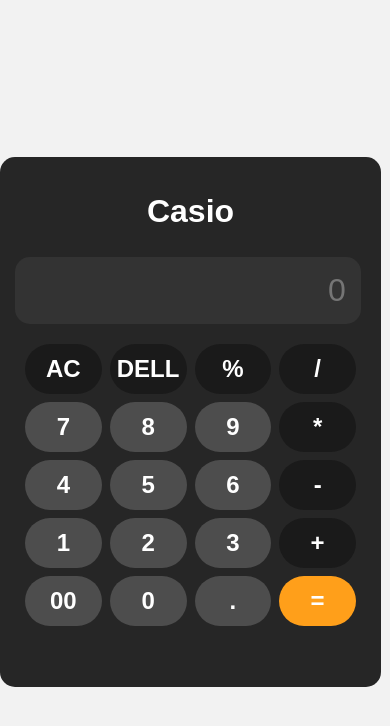
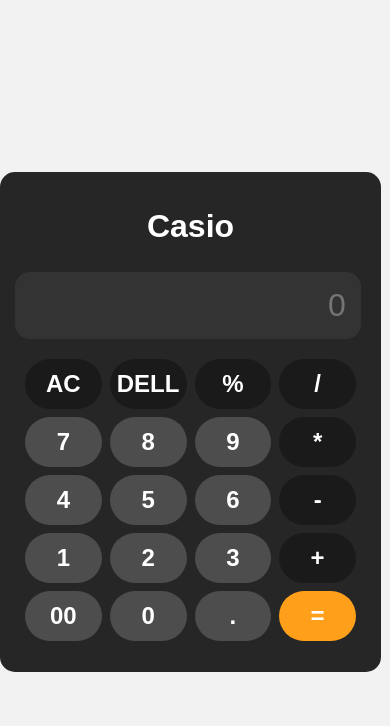
Before and after one commit to Vedsagar04/Calculator, a React (Vite) app: page / in a window 390 px wide. Shown: the top 726 px of the page. Built offline with nearby package versions, Linux system fonts and the light colour scheme.

Commit message:
Update index.css

```diff
--- a/src/index.css
+++ b/src/index.css
@@ -105,6 +105,6 @@
 
   .calculator {
     padding: 15px;
-    height:500px;
+    height:470px;
   }
 }
```
